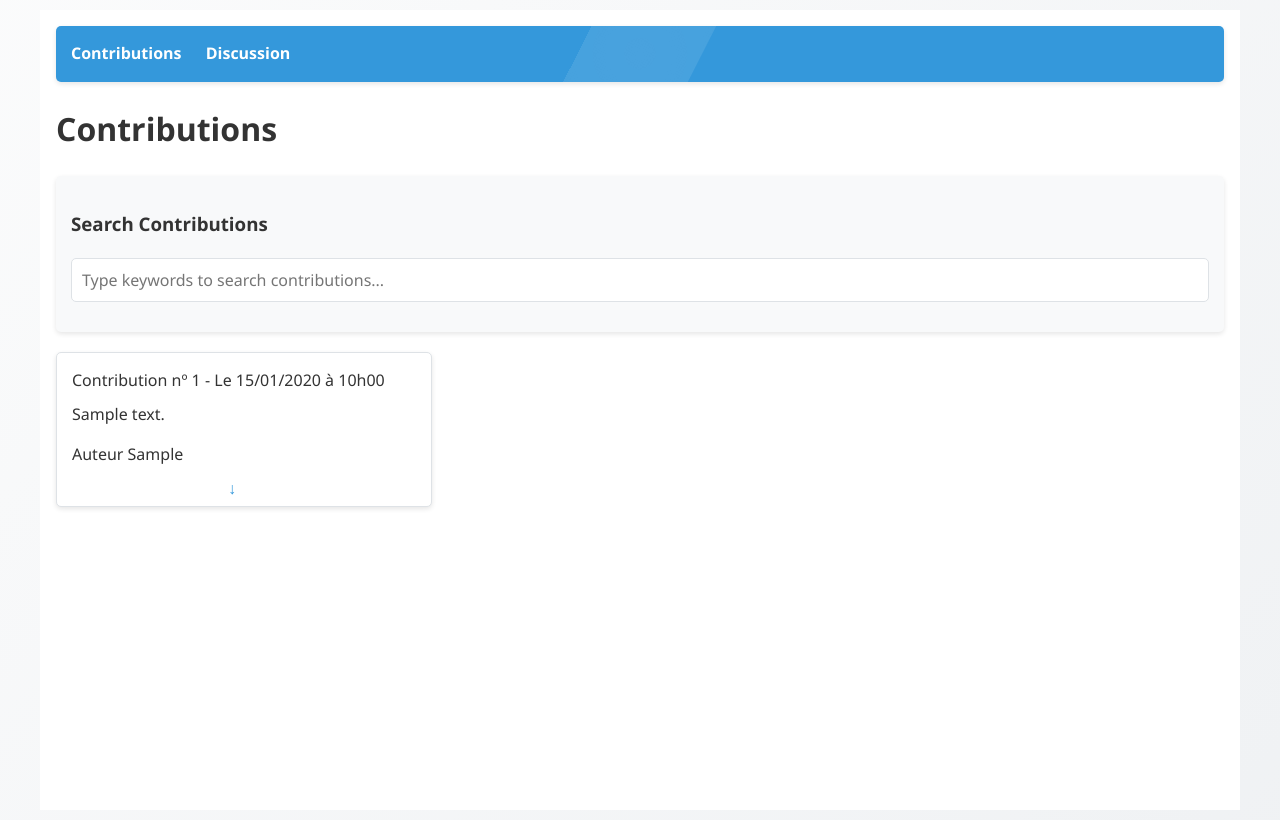
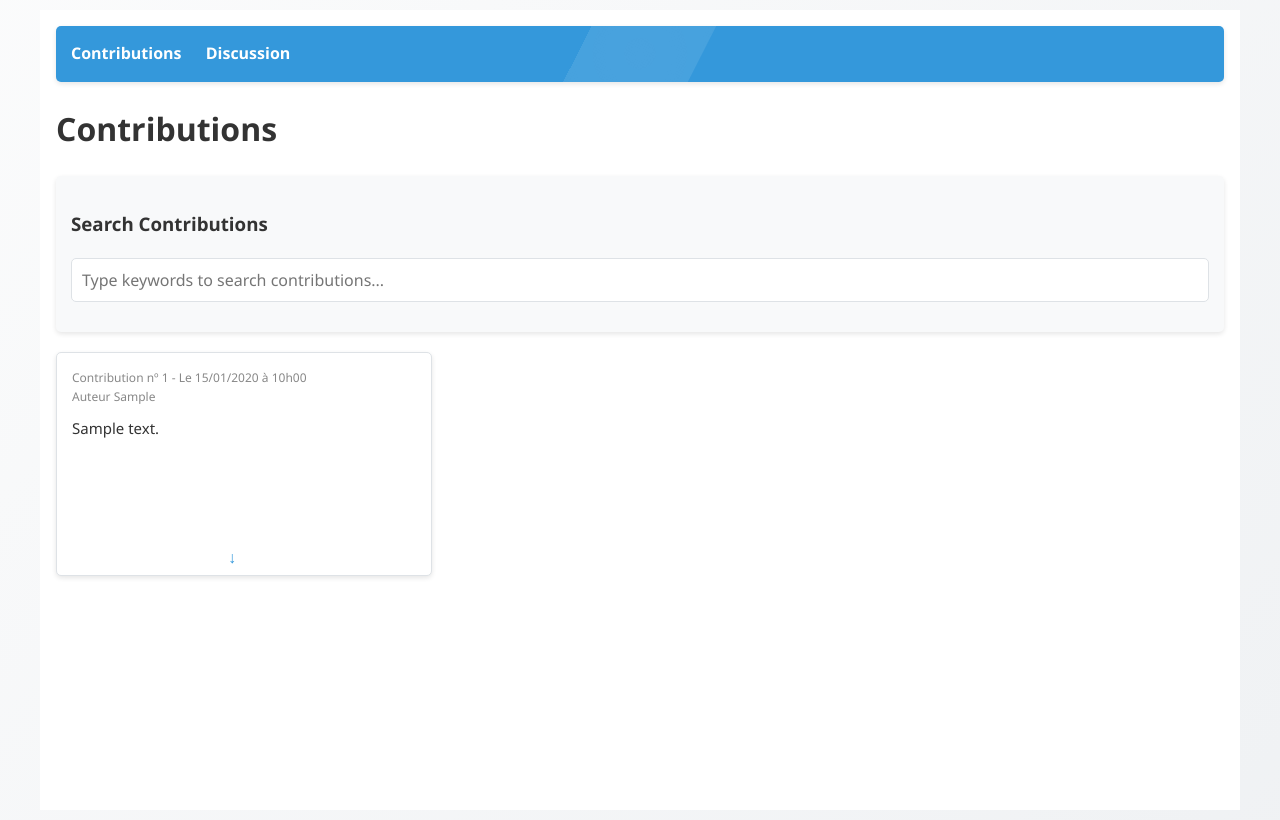
Before and after one commit to plfelter/verbatims-utn-vdl, a Flask app: page /contributions in a window 1280 px wide. Run offline with Flask 3, Linux system fonts and the light colour scheme; tables that the repository leaves empty hold one stand-in row (values such as "Sample post"); some libraries are stand-ins or nearby versions.

Commit message:
Improved contributions cells design: - metadata are now smaller than body text and in light grey - More preview lines are displayed

```diff
--- a/app/static/css/styles.css
+++ b/app/static/css/styles.css
@@ -144,36 +144,6 @@ nav a:hover {
 nav a:hover::after {
     transform: scaleX(1);
     transform-origin: bottom left;
-}
-
-/* ===== TABLES ===== */
-table {
-    width: 100%;
-    margin-bottom: 20px;
-    border-collapse: collapse;
-    box-shadow: var(--shadow-md);
-}
-
-table, th, td {
-    border: 1px solid var(--dark-gray);
-}
-
-th, td {
-    padding: 12px;
-    text-align: left;
-}
-
-th {
-    background-color: var(--primary-color);
-    color: white;
-}
-
-tr:nth-child(even) {
-    background-color: var(--light-gray);
-}
-
-tr:hover {
-    background-color: var(--medium-gray);
 }
 
 /* ===== FORMS ===== */
@@ -366,7 +336,7 @@ button:focus:not(:active)::after {
 
 .contribution-cell {
     position: relative;
-    padding-bottom: 15px;
+    padding-bottom: 2em;
     background-color: white;
     border: 1px solid var(--dark-gray);
     border-radius: var(--border-radius);
@@ -383,44 +353,36 @@ button:focus:not(:active)::after {
 .contribution-id,
 .contribution-author,
 .contribution-date {
-    margin-bottom: 8px;
+    margin-bottom: 0px;
+    font-weight: 500;
+    font-size: .75rem;
+    color: #888;
 }
 
 .contribution-body {
-    margin-bottom: 15px;
+    /*margin-bottom: 15px;*/
+    margin-top: 10px;
+    font-size: .9375rem;
+    white-space: pre-wrap;
 }
 
 /* Text truncation classes */
-.truncate-text {
-    white-space: nowrap;
-    /*overflow: hidden;*/
-    text-overflow: ellipsis;
-    max-width: 100%;
-    display: inline-block;
-}
-
-.truncate-contributor {
-    max-width: 20ch;
-}
-
-.truncate-contributor-highlighted {
-    max-width: 50ch;
-}
-
 .truncate-body {
-    max-width: 50ch;
-    display: block;
-    white-space: nowrap;
-    overflow: hidden;
-    text-overflow: ellipsis;
+    display: -webkit-box;
+    /*-webkit-line-clamp: 3; !* This controls how many lines are shown *!*/
+    -webkit-box-orient: vertical;
+    /*height: 10em;*/
+    /*white-space: normal;*/
 }
 
 .truncate-body-highlighted {
-    max-width: 100ch;
-    display: block;
-    white-space: nowrap;
+    display: -webkit-box;
+    /*-webkit-line-clamp: 3; !* This controls how many lines are shown *!*/
+    -webkit-box-orient: vertical;
+    /*height: 10em;*/
     overflow: hidden;
     text-overflow: ellipsis;
+    /*white-space: normal;*/
 }
 
 .expandable-cell {
@@ -431,18 +393,20 @@ button:focus:not(:active)::after {
     padding: 15px;
     position: relative;
     transition: var(--transition-normal);
-    height: auto;
+    height: fit-content;
     overflow: hidden;
 }
 
 .cell-preview {
     display: block;
-    height: auto;
+    height: 10em;
+    overflow: hidden;
+    text-overflow: ellipsis;
 }
 
 .cell-full {
     display: none;
-    height: auto;
+    height: fit-content;
     /*white-space: pre-wrap;*/
     /*word-break: break-word;*/
 }
--- a/app/templates/contributions_content.html
+++ b/app/templates/contributions_content.html
@@ -6,12 +6,11 @@
             <div class="contribution-id">Contribution n&#186; {% if highlighted %}{{ highlighted.id }}{% else %}{{ c.id
                 }}{% endif %}<span class="contribution-date">{{ c.time.strftime(' - Le %d/%m/%Y à %Hh%M') }}</span>
             </div>
+            <div class="contribution-author">Auteur {% if highlighted %}{{ highlighted.contributor }}{% else
+                %}{{ c.contributor }}{% endif %}
+            </div>
             <div class="contribution-body">{% if highlighted %}<span class="truncate-body-highlighted">{{ highlighted.body }}</span>{%
                 else %}<span class="truncate-body">{{ c.body }}</span>{% endif %}
-            </div>
-            <div class="contribution-author">Auteur {% if highlighted %}<span
-                    class="truncate-text truncate-contributor-highlighted">{{ highlighted.contributor }}</span>{% else
-                %}<span class="truncate-text truncate-contributor">{{ c.contributor }}</span>{% endif %}
             </div>
         </div>
 
```
